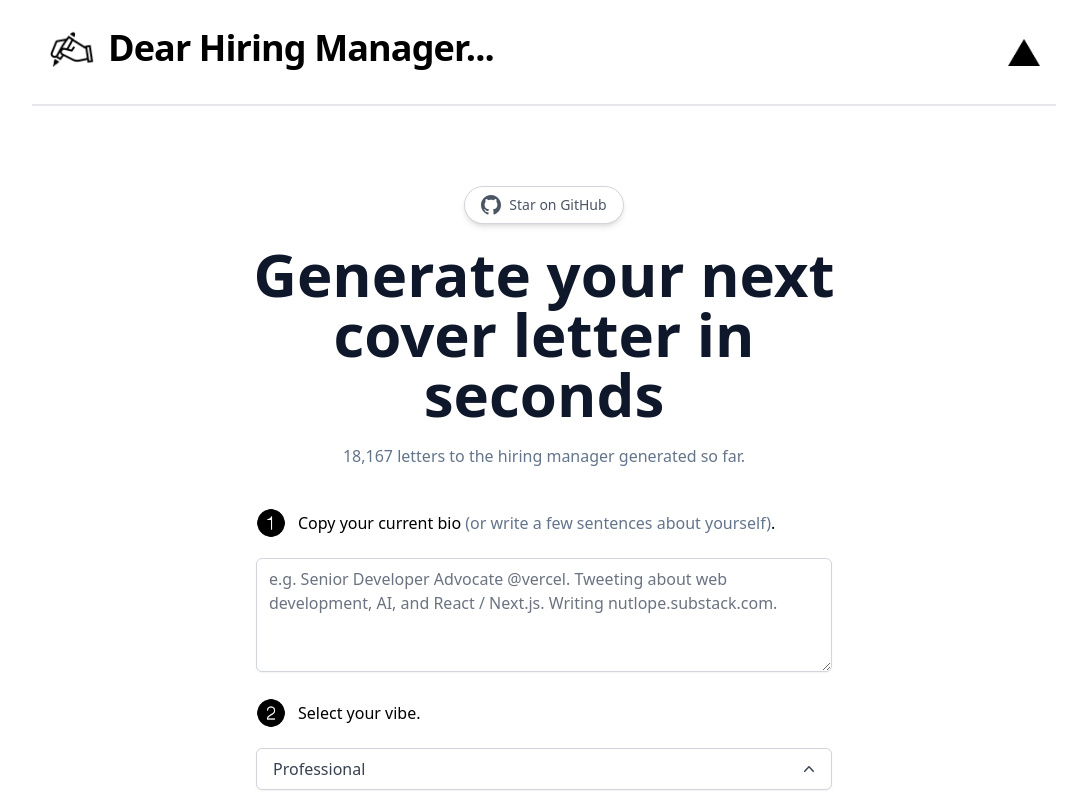
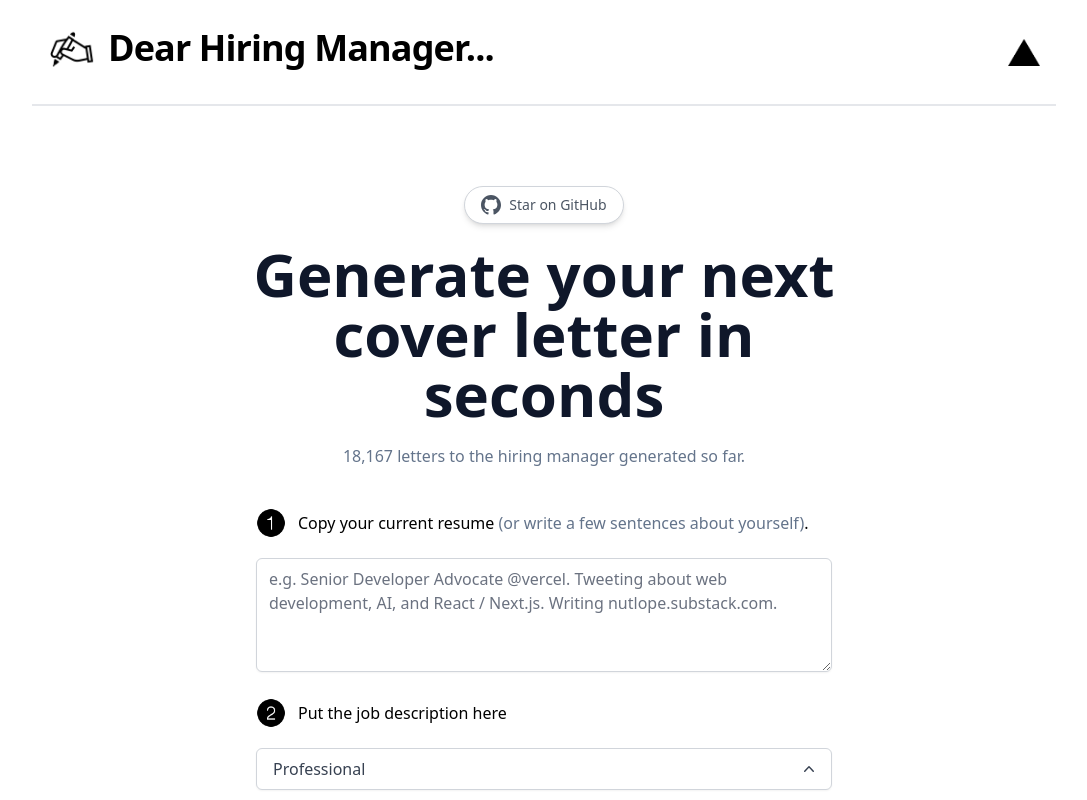
Before and after one commit to sakshamio/DearHiringManager, a Next.js app: page / in a window 1280 px wide. Shown: the top 800 px of the page, without its empty margins (96-1183 px from the left). Built offline with nearby package versions, Linux system fonts and the light colour scheme.

Commit message:
Update index.tsx

```diff
--- a/pages/index.tsx
+++ b/pages/index.tsx
@@ -27,6 +27,11 @@ const Home: NextPage = () => {
       : `Generate 2 ${vibe} twitter bios with no hashtags and clearly labeled "1." and "2.". Make sure each generated bio is at least 14 words and at max 20 words and base them on this context: ${bio}${
           bio.slice(-1) === "." ? "" : "."
         }`;
+
+  const prompt2 =
+        `Generate a preofessional cover letter for the following job description : ${vibe} based on this context: ${bio}${
+          bio.slice(-1) === "." ? "" : "."
+        }`
 
   const generateBio = async (e: any) => {
     e.preventDefault();
@@ -99,7 +104,7 @@ const Home: NextPage = () => {
               className="mb-5 sm:mb-0"
             />
             <p className="text-left font-medium">
-              Copy your current bio{" "}
+              Copy your current resume{" "}
               <span className="text-slate-500">
                 (or write a few sentences about yourself)
               </span>
@@ -117,7 +122,7 @@ const Home: NextPage = () => {
           />
           <div className="flex mb-5 items-center space-x-3">
             <Image src="/2-black.png" width={30} height={30} alt="1 icon" />
-            <p className="text-left font-medium">Select your vibe.</p>
+            <p className="text-left font-medium">Put the job description here</p>
           </div>
           <div className="block">
             <DropDown vibe={vibe} setVibe={(newVibe) => setVibe(newVibe)} />
```
